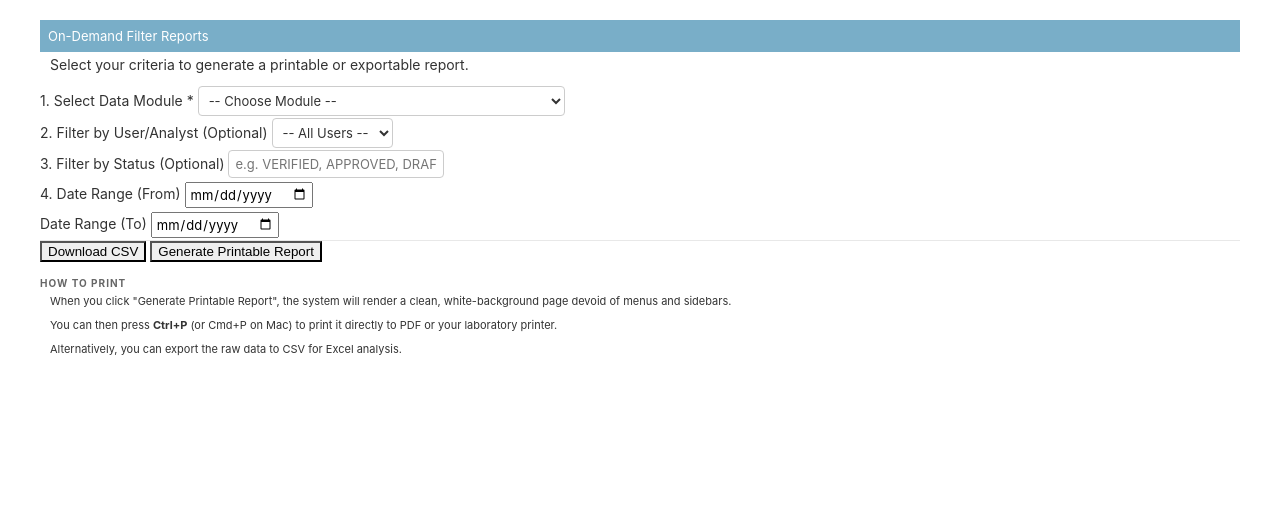
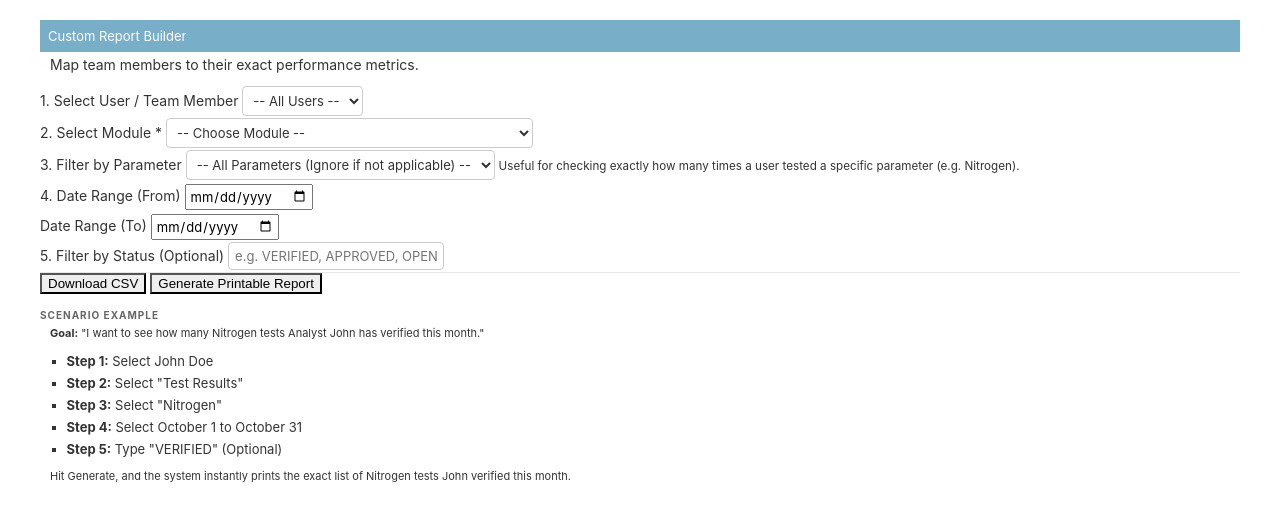
Before and after one commit to fahimasghar-git/QC-Lab-Manager, a Django app: template reports/templates/admin/reports/reportgenerator/form.html in a window 1280 px wide. Shown: the part 86-608 px from the top of the page. Run offline with Django 4.2, Linux system fonts and the light colour scheme; the template is opened without the code that fills it, so the values that code supplies are empty; parts of the project's set-up code (start-up, migrations or seed data) failed here and were passed over.

Commit message:
Refactor Report Builder: Add Parameter filtering and inject total count summaries into print templates

```diff
--- a/reports/templates/admin/reports/reportgenerator/form.html
+++ b/reports/templates/admin/reports/reportgenerator/form.html
@@ -11,8 +11,8 @@
 <div class="container-fluid p-0">
     <div class="row mb-4">
         <div class="col-md-12">
-            <h2 class="fw-bold mb-1"><i class="fas fa-filter text-primary me-2"></i> On-Demand Filter Reports</h2>
-            <p class="text-muted">Select your criteria to generate a printable or exportable report.</p>
+            <h2 class="fw-bold mb-1"><i class="fas fa-filter text-primary me-2"></i> Custom Report Builder</h2>
+            <p class="text-muted">Map team members to their exact performance metrics.</p>
         </div>
     </div>
 
@@ -22,36 +22,45 @@
                 <div class="card-body">
                     <form method="GET" action="">
 
+                        <!-- 1. USER -->
                         <div class="mb-3">
-                            <label class="form-label fw-bold">1. Select Data Module <span class="text-danger">*</span></label>
+                            <label class="form-label fw-bold">1. Select User / Team Member</label>
+                            <select name="user" class="form-select">
+                                <option value="">-- All Users --</option>
+                                {% for u in users %}
+                                <option value="{{ u.id }}">{{ u.username }} ({{ u.first_name }} {{ u.last_name }})</option>
+                                {% endfor %}
+                            </select>
+                        </div>
+
+                        <!-- 2. MODULE -->
+                        <div class="mb-3">
+                            <label class="form-label fw-bold">2. Select Module <span class="text-danger">*</span></label>
                             <select name="module" class="form-select" required>
                                 <option value="" disabled selected>-- Choose Module --</option>
                                 <option value="consolidated_profile" class="fw-bold text-primary">Consolidated Member Profile (All-in-One Report Card)</option>
-                                <option value="test_results">Test Results (Analyst Performance)</option>
+                                <option value="test_results">Test Results (Analytical Performance)</option>
                                 <option value="competency">Personnel Competency Matrix</option>
                                 <option value="documents">Document Control (SOPs)</option>
-                                <option value="samples">Sample Registration & Status</option>
+                                <option value="samples">Sample Registration</option>
                                 <option value="nc">Non-Conformances (CAPA)</option>
                             </select>
                         </div>
 
-                        <div class="row mb-3">
-                            <div class="col-md-6">
-                                <label class="form-label fw-bold">2. Filter by User/Analyst (Optional)</label>
-                                <select name="user" class="form-select">
-                                    <option value="">-- All Users --</option>
-                                    {% for u in users %}
-                                    <option value="{{ u.id }}">{{ u.username }} ({{ u.first_name }} {{ u.last_name }})</option>
-                                    {% endfor %}
-                                </select>
-                            </div>
-                            <div class="col-md-6">
-                                <label class="form-label fw-bold">3. Filter by Status (Optional)</label>
-                                <input type="text" name="status" class="form-control" placeholder="e.g. VERIFIED, APPROVED, DRAFT">
-                            </div>
+                        <!-- 3. PARAMETER -->
+                        <div class="mb-3">
+                            <label class="form-label fw-bold">3. Filter by Parameter</label>
+                            <select name="parameter" class="form-select">
+                                <option value="">-- All Parameters (Ignore if not applicable) --</option>
+                                {% for p in parameters %}
+                                <option value="{{ p.id }}">{{ p.name }}</option>
+                                {% endfor %}
+                            </select>
+                            <small class="text-muted">Useful for checking exactly how many times a user tested a specific parameter (e.g. Nitrogen).</small>
                         </div>
 
-                        <div class="row mb-4">
+                        <!-- 4. DATE RANGE -->
+                        <div class="row mb-3">
                             <div class="col-md-6">
                                 <label class="form-label fw-bold">4. Date Range (From)</label>
                                 <input type="date" name="date_from" class="form-control">
@@ -60,6 +69,12 @@
                                 <label class="form-label fw-bold">Date Range (To)</label>
                                 <input type="date" name="date_to" class="form-control">
                             </div>
+                        </div>
+
+                        <!-- 5. STATUS -->
+                        <div class="mb-4">
+                            <label class="form-label fw-bold">5. Filter by Status (Optional)</label>
+                            <input type="text" name="status" class="form-control" placeholder="e.g. VERIFIED, APPROVED, OPEN">
                         </div>
 
                         <hr>
@@ -79,10 +94,16 @@
         <div class="col-md-4">
             <div class="card shadow-sm border-0 bg-light">
                 <div class="card-body">
-                    <h5 class="card-title fw-bold"><i class="fas fa-info-circle text-info me-2"></i> How to Print</h5>
-                    <p class="small text-muted">When you click "Generate Printable Report", the system will render a clean, white-background page devoid of menus and sidebars.</p>
-                    <p class="small text-muted">You can then press <strong>Ctrl+P</strong> (or Cmd+P on Mac) to print it directly to PDF or your laboratory printer.</p>
-                    <p class="small text-muted mb-0">Alternatively, you can export the raw data to CSV for Excel analysis.</p>
+                    <h5 class="card-title fw-bold"><i class="fas fa-lightbulb text-warning me-2"></i> Scenario Example</h5>
+                    <p class="small text-muted mb-1"><strong>Goal:</strong> "I want to see how many Nitrogen tests Analyst John has verified this month."</p>
+                    <ul class="small text-muted mb-3 ps-3">
+                        <li><strong>Step 1:</strong> Select John Doe</li>
+                        <li><strong>Step 2:</strong> Select "Test Results"</li>
+                        <li><strong>Step 3:</strong> Select "Nitrogen"</li>
+                        <li><strong>Step 4:</strong> Select October 1 to October 31</li>
+                        <li><strong>Step 5:</strong> Type "VERIFIED" (Optional)</li>
+                    </ul>
+                    <p class="small text-muted mb-0">Hit Generate, and the system instantly prints the exact list of Nitrogen tests John verified this month.</p>
                 </div>
             </div>
         </div>
```
Also changed, not shown: reports/admin.py (+9 -0 lines), reports/templates/admin/reports/reportgenerator/print.html (+6 -4 lines), reports/templates/admin/reports/reportgenerator/print_consolidated.html (+10 -0 lines).
